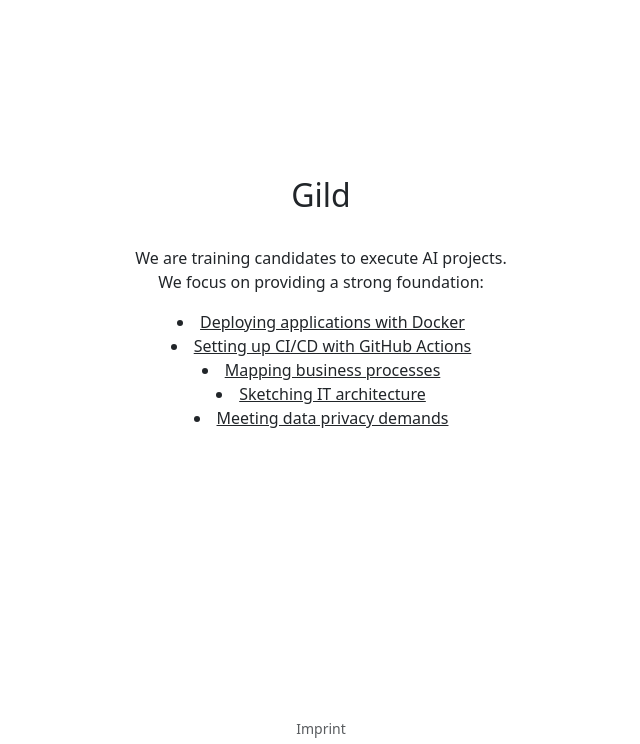
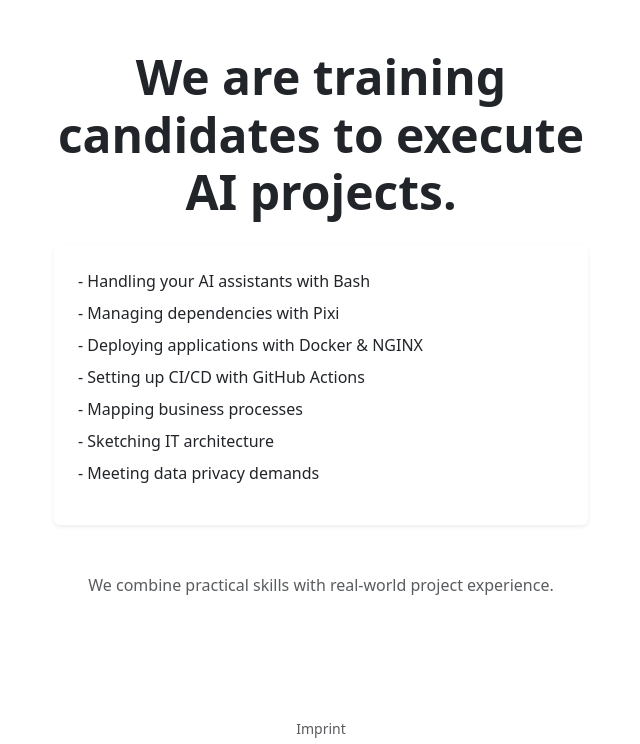
Before and after one commit to khaldoun-xyz/khaldoun, a Django app: page /gild/ in a window 1280 px wide. Shown: the part 56-800 px from the top of the page, without its empty margins (319-959 px from the left). Run offline with Django 5.2, Linux system fonts and the light colour scheme.

Commit message:
update gild text

```diff
--- a/src/templates/gild.html
+++ b/src/templates/gild.html
@@ -2,23 +2,45 @@
 {% extends "base.html" %}
 {% load static %}
 {% block body_block %}
-    <div class="container pt-5 mt-5">
-      <div class="row justify-content-center mt-5">
-        <div class="flex flex-col space-y-4 text-center mt-4">
-            <h2 class="mx-auto my-2 max-w-md text-2xl font-medium tracking-tight md:text-3xl">Gild</h2>
-        </div>
-        <div class="flex flex-col space-y-4 text-center mt-4">
-            <p style="max-width: 600px; margin: auto; text-align: center;">
-                We are training candidates to execute AI projects.
-            </p>
-            <p>We focus on providing a strong foundation:</p>
-            <u>
-                <li>Deploying applications with Docker</li>
-                <li>Setting up CI/CD with GitHub Actions</li>
-                <li>Mapping business processes</li>
-                <li>Sketching IT architecture</li>
-                <li>Meeting data privacy demands</li>
-            </u>
+    <div class="container pt-5">
+      <div class="row justify-content-center">
+        <div class="col-md-8 col-lg-6 text-center">
+            <h1 class="display-5 fw-bold mb-4">
+              We are training candidates to execute AI projects.
+            </h1>
+            <div class="card border-0 shadow-sm mb-5">
+                <div class="card-body p-4">
+                    <ul class="list-unstyled">
+                        <li class="mb-2 d-flex align-items-start">
+                            <span>- Handling your AI assistants with Bash</span>
+                        </li>
+                        <li class="mb-2 d-flex align-items-start">
+                            <span>- Managing dependencies with Pixi</span>
+                        </li>
+                        <li class="mb-2 d-flex align-items-start">
+                            <span>- Deploying applications with Docker & NGINX</span>
+                        </li>
+                        <li class="mb-2 d-flex align-items-start">
+                            <span>- Setting up CI/CD with GitHub Actions</span>
+                        </li>
+                        <li class="mb-2 d-flex align-items-start">
+                            <span>- Mapping business processes</span>
+                        </li>
+                        <li class="mb-2 d-flex align-items-start">
+                            <span>- Sketching IT architecture</span>
+                        </li>
+                        <li class="mb-2 d-flex align-items-start">
+                            <span>- Meeting data privacy demands</span>
+                        </li>
+                    </ul>
+                </div>
+            </div>
+
+            <div class="mt-5">
+                <p class="text-muted">
+                    We combine practical skills with real-world project experience.
+                </p>
+            </div>
         </div>
       </div>
     </div>
```
